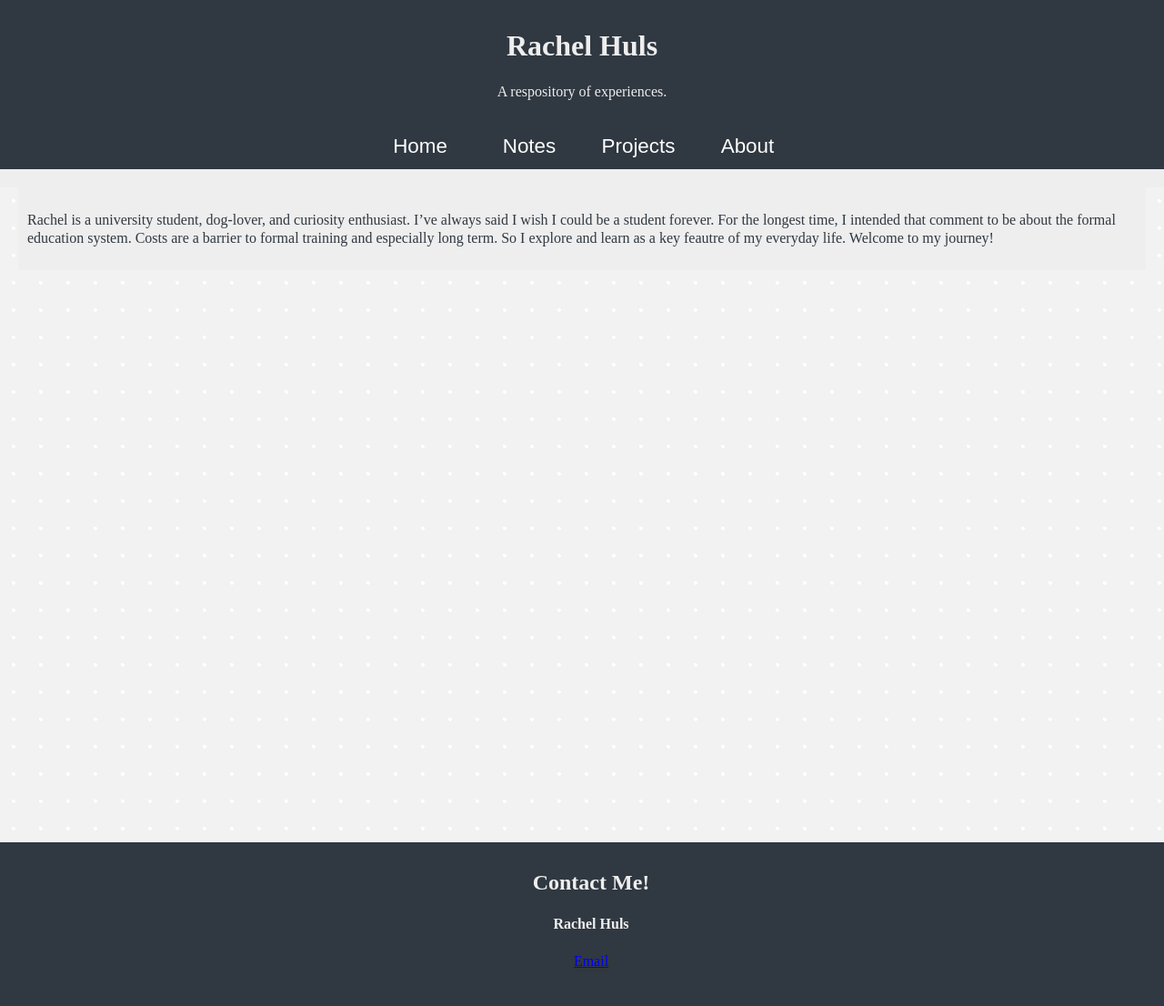
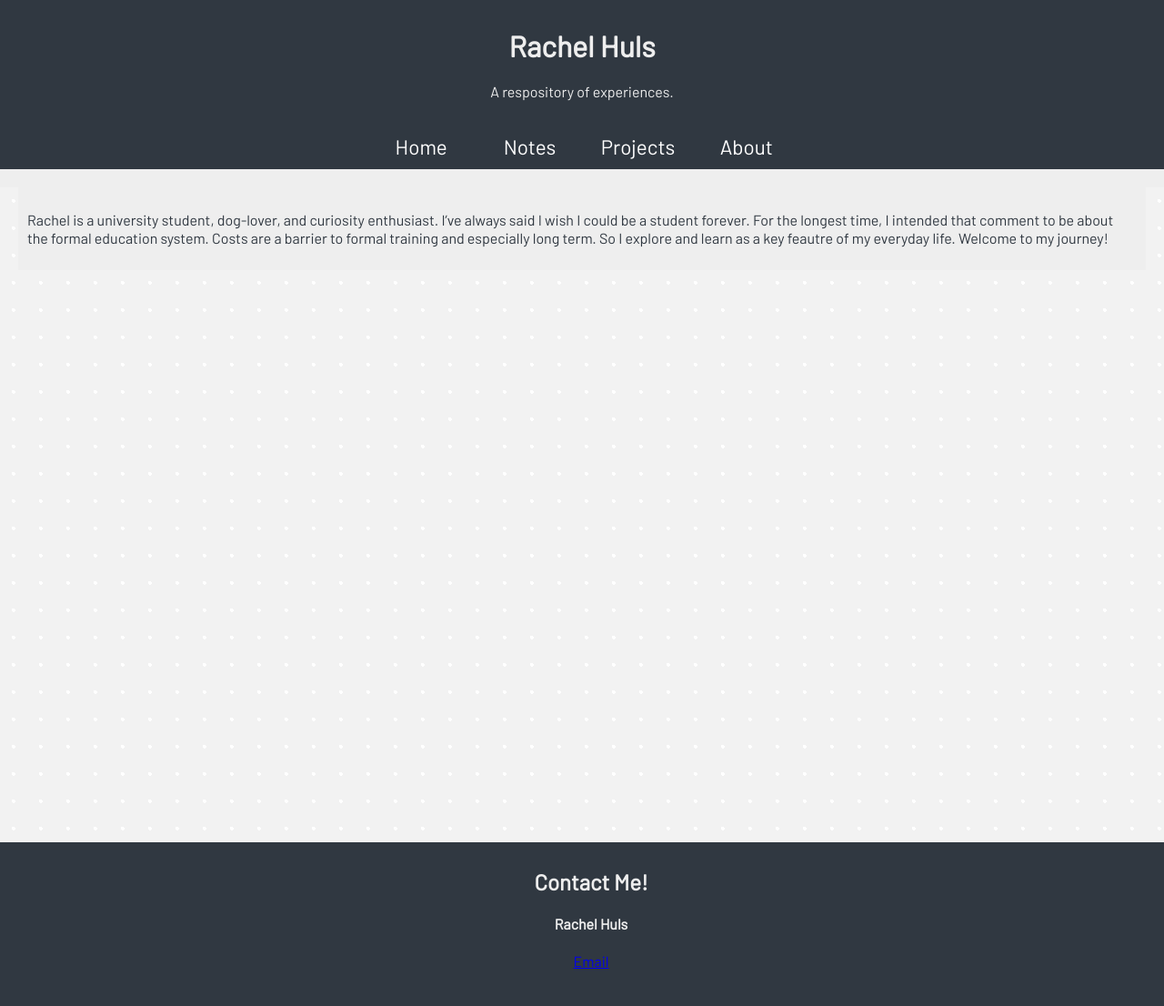
Before and after one commit to rachelhuls/rachelhuls.github.io, a Jekyll site: the page built from index.html, in a window 1280 px wide. Shown: the whole page at 91% size. Built offline with Jekyll 4.4.1, drawn with Linux system fonts in a browser that asks for light colours.

Commit message:
Update main.scss

```diff
--- a/_sass/main.scss
+++ b/_sass/main.scss
@@ -18,6 +18,7 @@ white: EEEEEE
 */
 body {
   margin: 0;
+  font-family: 'Barlow', sans-serif;
   background: #EEEEEE;
   color: #303841;
   font-weight: 400;
@@ -33,7 +34,7 @@ body {
   margin: 0;
 }
 .nav li {
-  font-family: 'Oswald', sans-serif;
+  font-family: 'Barlow', sans-serif;
   font-size: 1.2em;
   line-height: 40px;
   height: 40px;
@@ -67,6 +68,7 @@ body {
 
 .content-wrap {
   background-color: #EEEEEE;
+  font-family: 'Barlow', sans-serif;
   padding-bottom: 2.5rem;    /* Footer height */
   color: #303841;
   margin: 20px;
@@ -77,6 +79,8 @@ body {
 
 .footer {
   color: #EEEEEE;
+  font-family: 'Barlow', sans-serif;
+
   background-color: #303841;
   position: absolute;
   bottom: 0;
@@ -99,6 +103,8 @@ body {
     height: 50px;
     line-height: 50px;
     font-size: 1.4em;
+    font-family: 'Barlow', sans-serif;
+
   }
   .nav li {
     display: inline-block;
@@ -109,4 +115,6 @@ body {
   margin: 0;
   padding: 0;
   background: #FDF8F2;
+  font-family: 'Barlow', sans-serif;
+
 }
```
